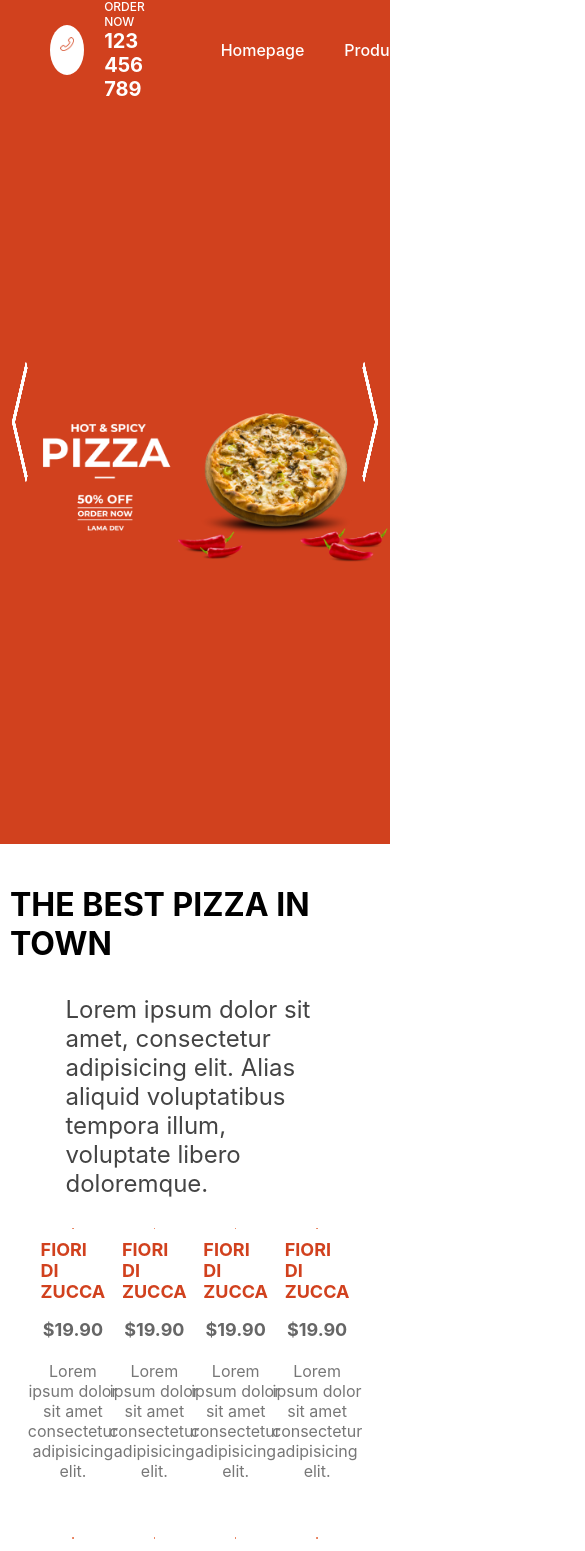
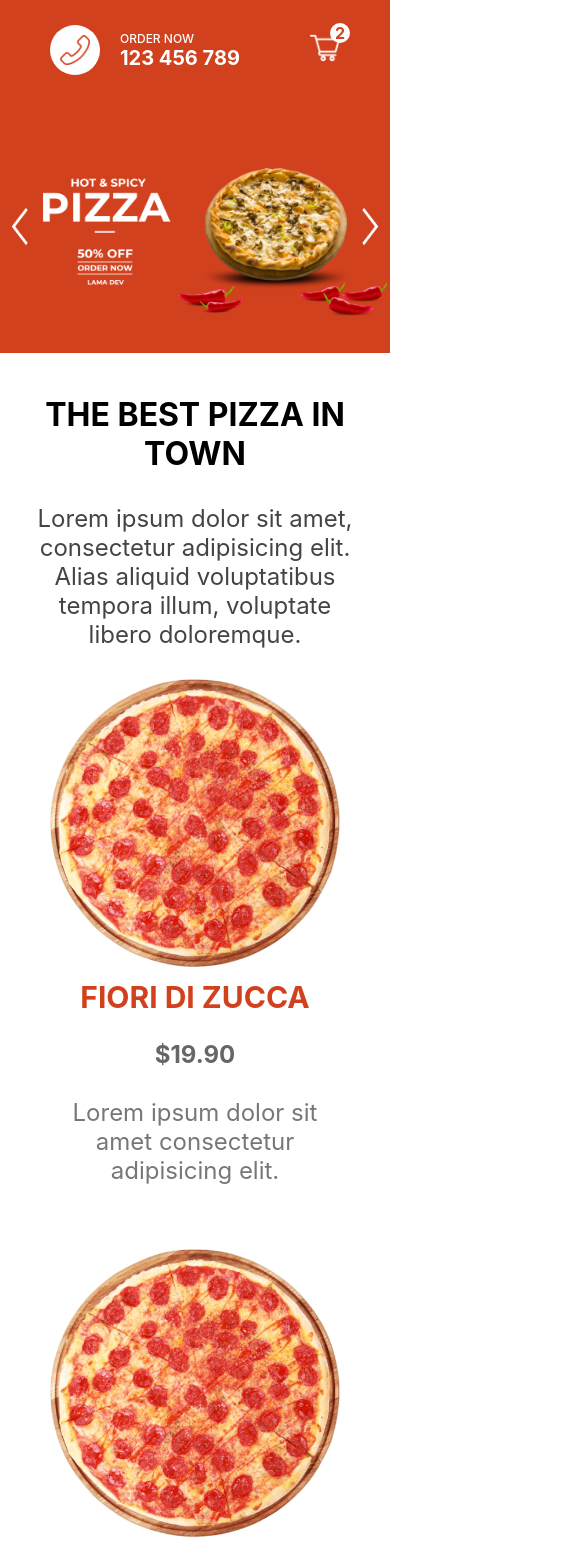
Before and after one commit to ashiqfury/Restaurant-App, a Next.js app: page / in a window 390 px wide. Shown: the top 1551 px of the page, 585 px wide, since content can reach past the window. Built offline with nearby package versions, Linux system fonts and the light colour scheme.

Commit message:
Completed responsive home page

```diff
--- a/components/Featured.jsx
+++ b/components/Featured.jsx
@@ -14,7 +14,6 @@
 		}
 	}
 
-	console.log(index)
 	return (
 		<div className={styles.container}>
 			<div
--- a/styles/modules/Footer.module.scss
+++ b/styles/modules/Footer.module.scss
@@ -40,3 +40,25 @@
 		}
 	}
 }
+
+@media screen and (max-width: 480px) {
+	.container {
+		height: auto;
+		text-align: center;
+
+		.item {
+			flex-direction: column;
+
+			&:first-child {
+				display: none;
+			}
+
+			.title {
+				font-size: 30px;
+			}
+			.text {
+				font-size: 20px;
+			}
+		}
+	}
+}
--- a/styles/modules/PizzaCard.module.scss
+++ b/styles/modules/PizzaCard.module.scss
@@ -27,3 +27,17 @@
 		color: #777;
 	}
 }
+
+@media screen and (max-width: 480px) {
+	.container {
+		width: 100%;
+
+		.title {
+			font-size: 30px;
+		}
+		.price,
+		.desc {
+			font-size: 24px;
+		}
+	}
+}
--- a/styles/modules/PizzaList.module.scss
+++ b/styles/modules/PizzaList.module.scss
@@ -19,3 +19,15 @@
 		flex-wrap: wrap;
 	}
 }
+
+@media screen and (max-width: 480px) {
+	.container {
+		.title {
+			text-align: center;
+		}
+		.desc {
+			width: 90%;
+			text-align: center;
+		}
+	}
+}
--- a/styles/modules/featured.module.scss
+++ b/styles/modules/featured.module.scss
@@ -4,6 +4,7 @@
 	height: calc(100vh - 100px);
 	background: $clr-primary;
 	overflow: hidden;
+	position: relative;
 
 	.arrowContainer {
 		position: absolute;
@@ -28,3 +29,9 @@
 		}
 	}
 }
+
+@media screen and (max-width: 480px) {
+	.container {
+		height: 30vh;
+	}
+}
--- a/styles/modules/navbar.module.scss
+++ b/styles/modules/navbar.module.scss
@@ -84,3 +84,14 @@
 		}
 	}
 }
+
+@media screen and (max-width: 480px) {
+	.container {
+		.item:first-child {
+			flex: 3;
+		}
+		.item:nth-child(2) {
+			display: none;
+		}
+	}
+}
```
